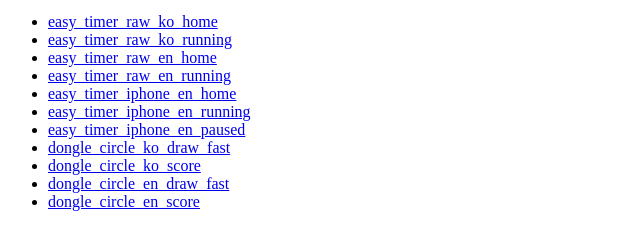
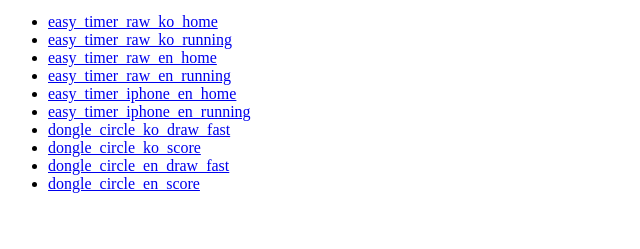
Before and after one commit to eldpswp99/promo-media, a plain HTML site: page index.html in a window 1280 px wide. Shown: the part 101-350 px from the top of the page, without its empty margins (0-640 px from the left). Drawn offline with Linux system fonts and the light colour scheme.

Commit message:
Use two Easy Timer promo screenshots

```diff
--- a/index.html
+++ b/index.html
@@ -10,7 +10,6 @@
 <li><a href="media/easy_timer/easy_timer_raw_en_running.png">easy_timer_raw_en_running</a></li>
 <li><a href="media/easy_timer/easy_timer_iphone_en_home.png">easy_timer_iphone_en_home</a></li>
 <li><a href="media/easy_timer/easy_timer_iphone_en_running.png">easy_timer_iphone_en_running</a></li>
-<li><a href="media/easy_timer/easy_timer_iphone_en_paused.png">easy_timer_iphone_en_paused</a></li>
 <li><a href="media/dongle_circle/dongle_circle_ko_draw_fast.png">dongle_circle_ko_draw_fast</a></li>
 <li><a href="media/dongle_circle/dongle_circle_ko_score.png">dongle_circle_ko_score</a></li>
 <li><a href="media/dongle_circle/dongle_circle_en_draw_fast.png">dongle_circle_en_draw_fast</a></li>
```
Also changed, not shown: media/easy_timer/easy_timer_iphone_en_paused.png (deleted).
